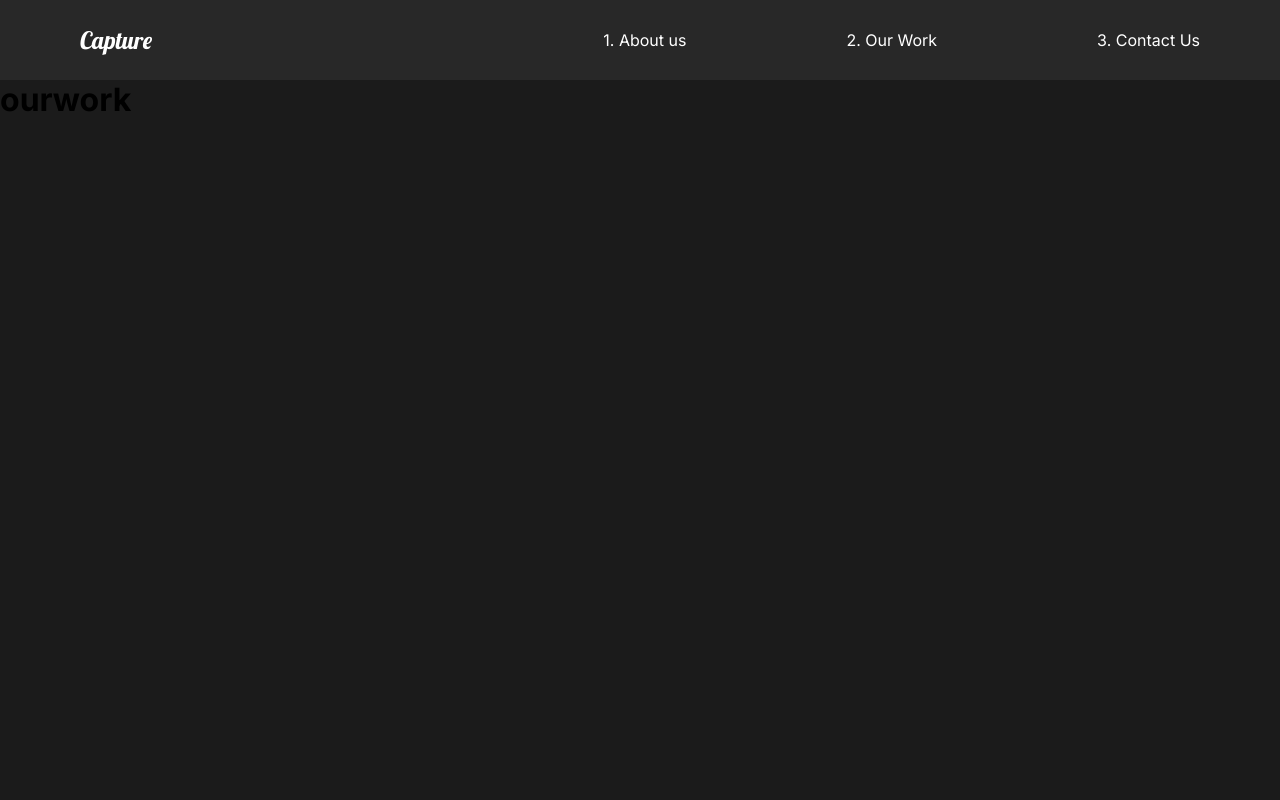
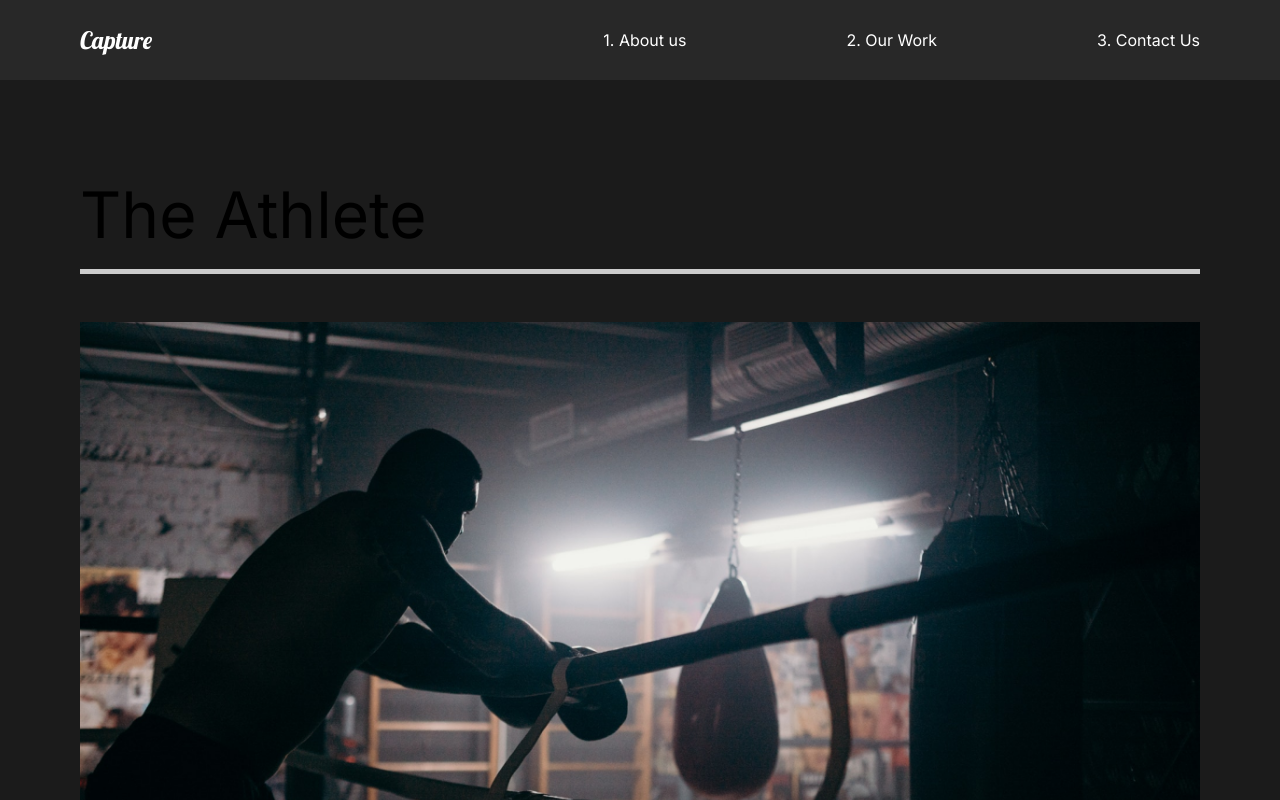
Before and after one commit to Abhi-paul16/capture-build, a React (Create React App) app: page /work in a window 1280 px wide. Shown: the top 800 px of the page. Built offline with nearby package versions, Linux system fonts and the light colour scheme.

Commit message:
our work page

```diff
--- a/src/App.js
+++ b/src/App.js
@@ -17,8 +17,9 @@
 
       <GlobalStyles/>
       <Nav/>
+
  <Routes>
- <Route path="/"  element = {<AboutUs/>} />
+ <Route path="/"  element = {<AboutUs/>}  />
 
  <Route path="/work" element = {<OurWork/>} /  >
 
--- a/src/pages/OurWork.js
+++ b/src/pages/OurWork.js
@@ -1,12 +1,64 @@
 import React from "react";
+// styles
+import styled from "styled-components";
+//link
+import { Link } from "react-router-dom";
+//Images
+import athlete from "../img/athlete-small.png";
+import theracer from "../img/theracer-small.png";
+import goodtimes from "../img/goodtimes-small.png";
 
 const OurWork = ()=>{
+    return(
+        <Work>
+            <Movie>
+                <h2>The Athlete</h2>
+                <div className="line"></div>
+                <Link to=''>
+                <img src={athlete} alt="Athlete-img" />
+                </Link>
+            </Movie>
+            <Movie>
+                <h2>The Racer</h2>
+                <div className="line"></div>
+                <Link to='' >
+                <img src={theracer} alt="Racer-img" />
+                </Link>
+            </Movie>
+            <Movie>
+                <h2> Good Times</h2>
+                <div className="line"></div>
+                <Link to=''>
+                <img src={goodtimes} alt="Goodtimes-img" />
+                </Link>
 
-    return(
-        <div>
-            <h1>ourwork</h1>
-        </div>
+            </Movie>
+        </Work>
     )
 }
 
+const Work = styled.div`
+    min-height: 100vh;
+    overflow: hidden;
+    padding: 5rem ;
+    h2{
+        padding: 1rem 0rem;
+    }
+`;
+
+const Movie = styled.div`
+    margin-bottom: 3rem;
+    .line{
+        height: 0.3rem;
+        background: #cccccc;
+        margin-bottom: 3rem;
+    }
+    img{
+        width: 100%;
+        height: 70vh;
+        object-fit: cover;
+    }
+`;
+
+
 export default OurWork;
```
